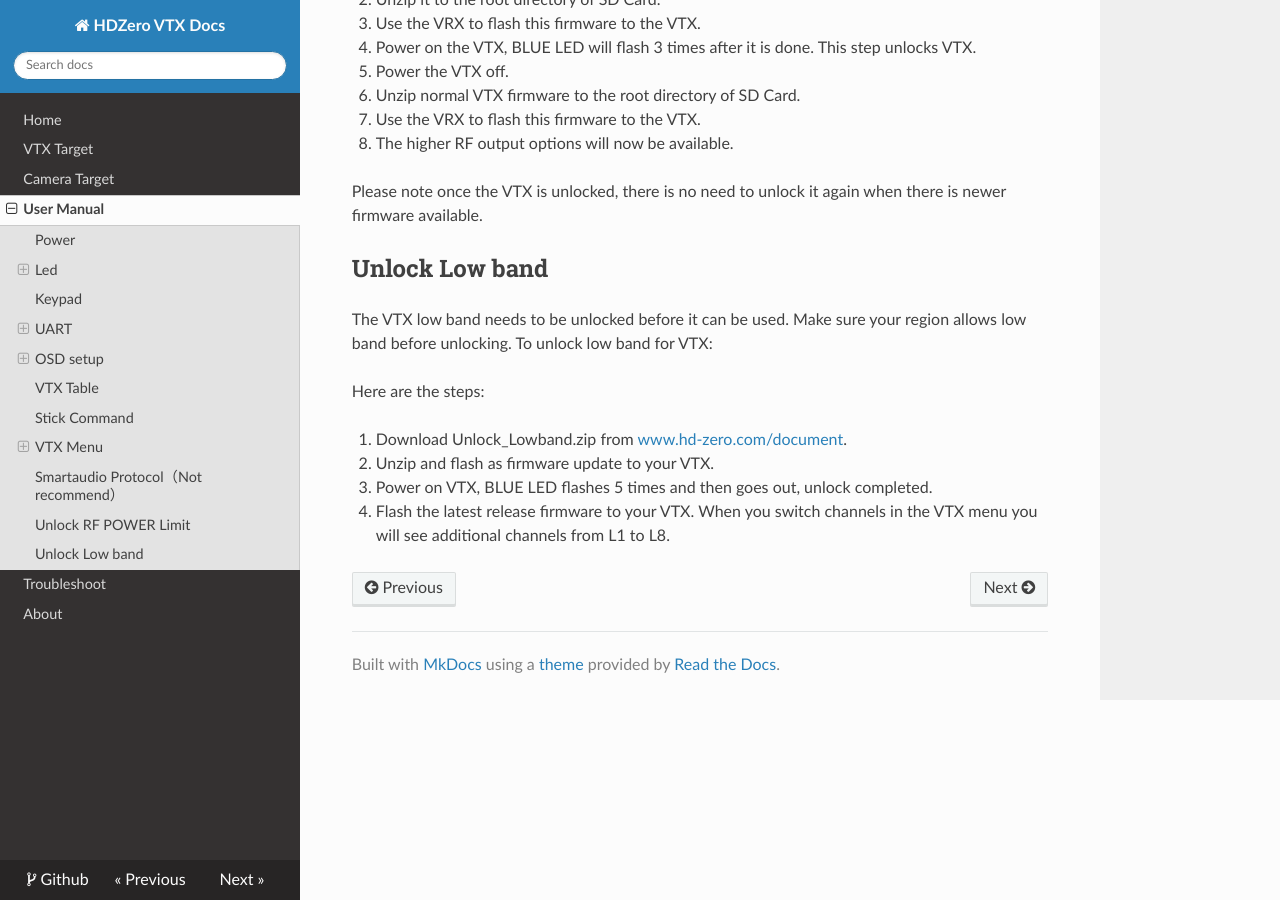
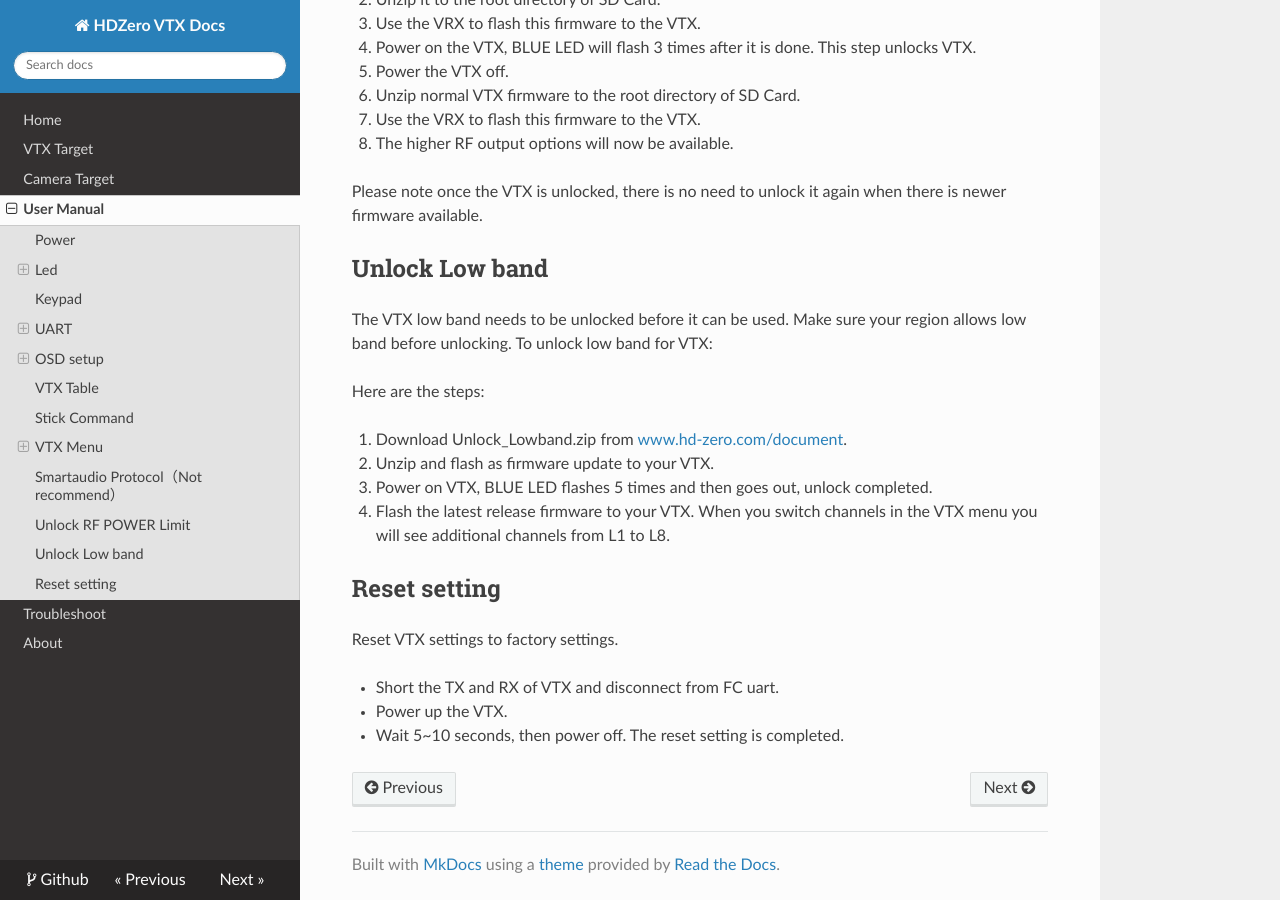
Before and after one commit to hd-zero/hdzero-vtx-docs, an MkDocs documentation site: the page built from docs/vtx_user_manual.md, in a window 1280 px wide and 900 px high, scrolled down 6111 px. Built offline with MkDocs 1.6.1, drawn with Linux system fonts in a browser that asks for light colours; nearby versions of some CDN libraries.

Commit message:
add reset setting description

```diff
--- a/docs/vtx_user_manual.md
+++ b/docs/vtx_user_manual.md
@@ -178,3 +178,11 @@ Here are the steps:
 2. Unzip and flash as firmware update to your VTX.
 3. Power on VTX, BLUE LED flashes 5 times and then goes out, unlock completed.
 4. Flash the latest release firmware to your VTX. When you switch channels in the VTX menu you will see additional channels from L1 to L8.
+
+## Reset setting
+
+Reset VTX settings to factory settings.
+
+- Short the TX and RX of VTX and disconnect from FC uart.
+- Power up the VTX.
+- Wait 5~10 seconds, then power off. The reset setting is completed.
```
